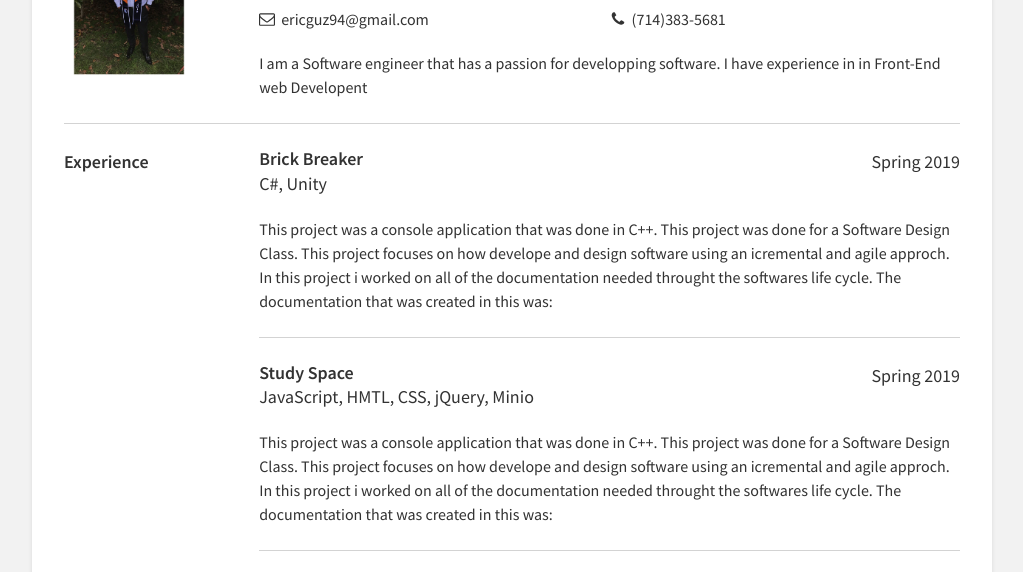
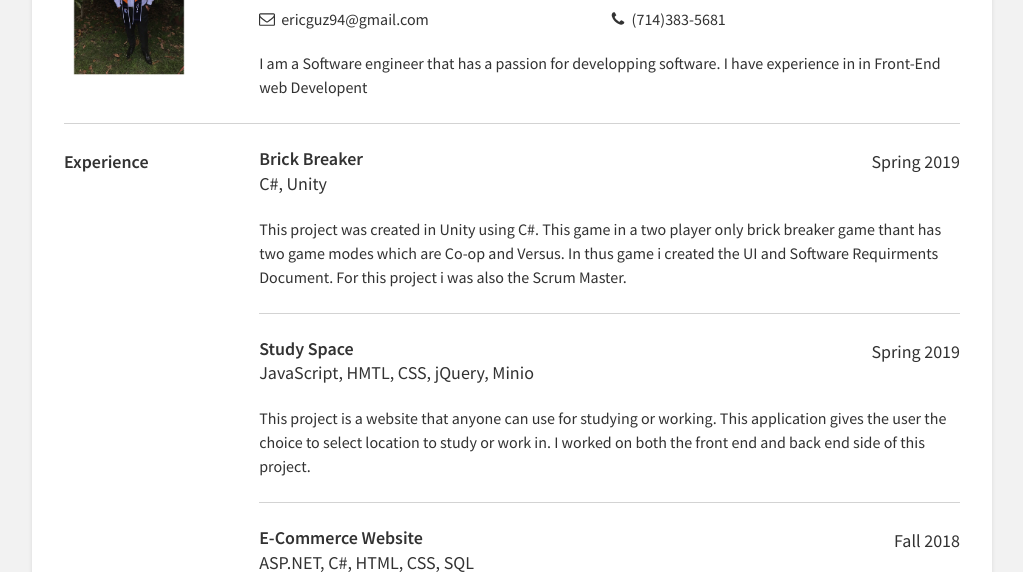
Before and after one commit to ericguzman94/ericguzman94.github.io, a plain HTML site: page index.html in a window 1280 px wide. Shown: the part 183-755 px from the top of the page, without its empty margins (128-1151 px from the left). Drawn offline with nearby package versions, Linux system fonts and the light colour scheme.

Commit message:
Updated projects

```diff
--- a/index.html
+++ b/index.html
@@ -67,10 +67,8 @@
                   </div>
                 </div>
                 <p>
-                  This project was a console application that was done in C++. This project was done for a Software Design Class.
-                  This project focuses on how develope and design software using an icremental and agile approch. In this project
-                  i worked on all of the documentation needed throught the softwares life cycle. The documentation that was created
-                  in this was:
+                  This project was created in Unity using C#. This game in a two player only brick breaker game thant has two game modes
+                  which are Co-op and Versus. In thus game i created the UI and Software Requirments Document. For this project i was also the Scrum Master.
                 </p>
             </div>
 
@@ -85,10 +83,8 @@
                   </div>
                 </div>
                 <p>
-                  This project was a console application that was done in C++. This project was done for a Software Design Class.
-                  This project focuses on how develope and design software using an icremental and agile approch. In this project
-                  i worked on all of the documentation needed throught the softwares life cycle. The documentation that was created
-                  in this was:
+                  This project is a website that anyone can use for studying or working. This application gives the user the choice to select
+                  location to study or work in. I worked on both the front end and back end side of this project.
                 </p>
             </div>
 
@@ -123,8 +119,10 @@
               <p>
                 This project was a console application that was done in C++. This project was done for a Software Design Class.
                 This project focuses on how develope and design software using an icremental and agile approch. In this project
-                i worked on all of the documentation needed throught the softwares life cycle. The documentation that was created
-                in this was:
+                i worked on all of the documentation needed throught the softwares life cycle. In this project i also created UML Diagram like
+                Software Sequence and System Sequence Diagrams, Domain Models and Class Diagrams. The documentation that i created was
+                Vision and Business Cases, Software Architecture Document, Design Model, Domain Model, Supplementary Specifications Documents,
+                Fully Dressed Use Cases and Use Cases, Business Rules, Risk Management Plan and Glossary.
               </p>
           </div>
 
```
